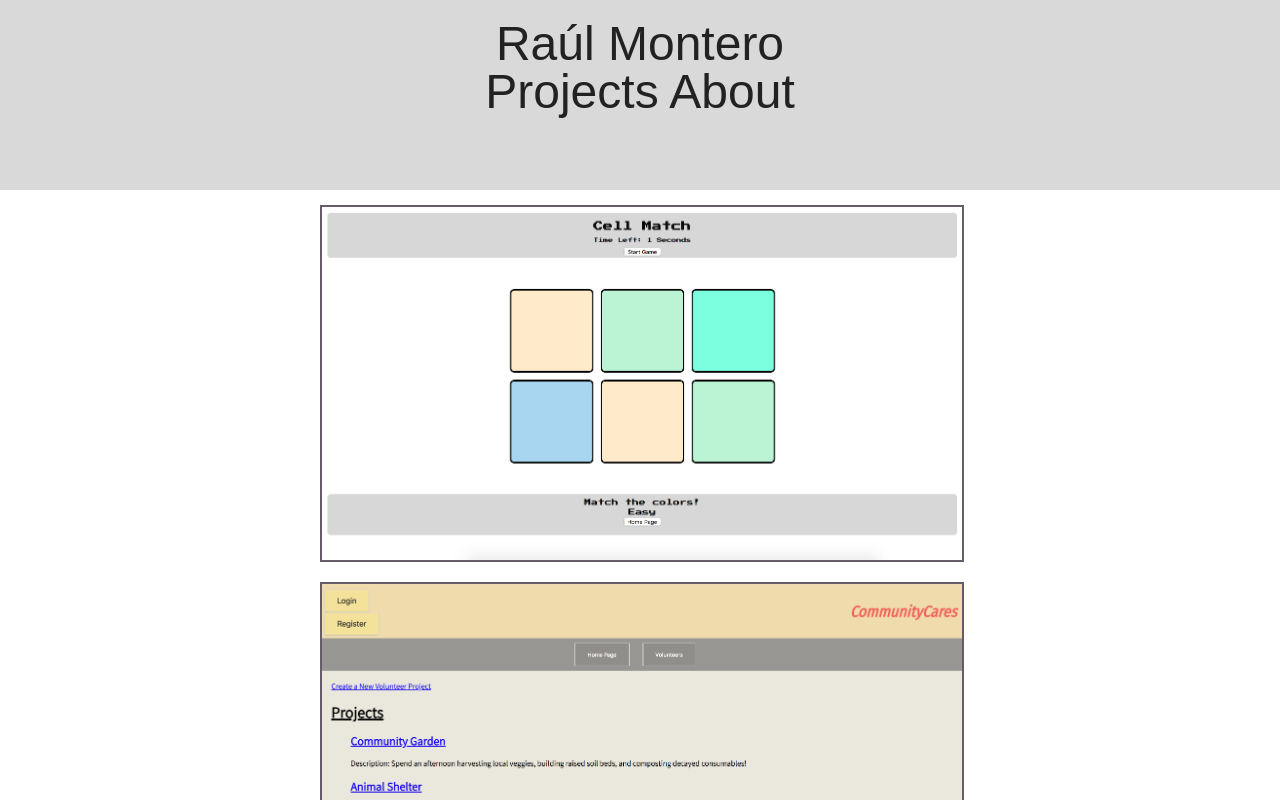
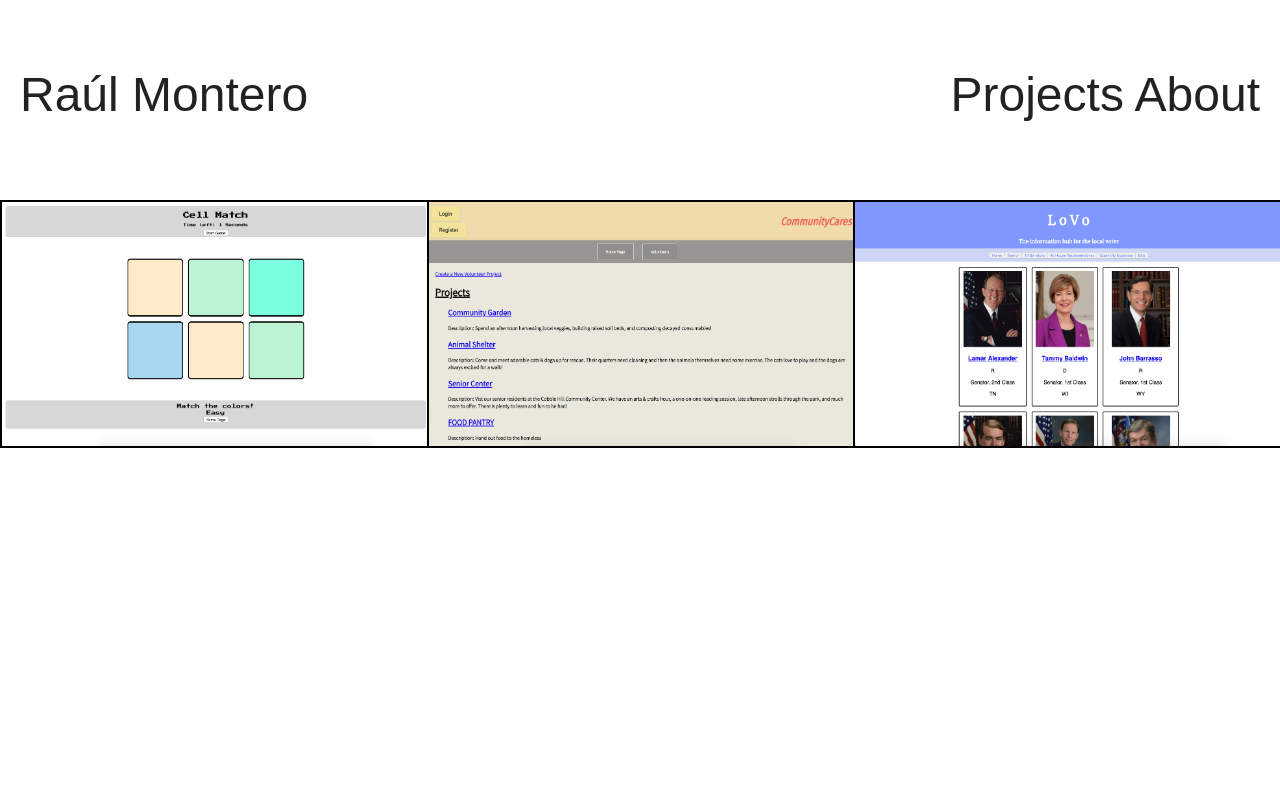
Before and after one commit to brooklynbodega/Portfolio-V2, a React (Create React App) app: page /projects in a window 1280 px wide. Shown: the top 800 px of the page. Built offline with nearby package versions, Linux system fonts and the light colour scheme; a web font is replaced by a local one.

Commit message:
fixed hover styling

```diff
--- a/src/App.css
+++ b/src/App.css
@@ -66,8 +66,11 @@ html {
 /**** HEADER PAGE ****/
 
 .Header {
-  background-color: rgb(218, 217, 217);
+  /* background-color: rgb(218, 217, 217); */
   color: rgb(34, 34, 34);
+  display: flex;
+  justify-content: space-between;
+  align-items: center;
   font-size: 3em;
   height: 150px;
   padding: 20px;
@@ -81,6 +84,7 @@ html {
 
  .Header a:hover {
   text-decoration: underline;
+  color: rgb(205, 205, 205);
  }
 
  /**** END HEADER PAGE ****/
@@ -88,15 +92,16 @@ html {
  /**** PROJECTS PAGE ****/
 
  .Projects-Wrapper {
+  display: flex;
   font-size: 2em;
+  margin-top: 10px;
   text-align: center;
  }
 
  .projects {
-  height: 50%;
+  min-height: 50%;
   width: 50%;
   margin: 0 auto;
-  margin-top: 15px;
   position: relative;
  }
 
@@ -115,21 +120,23 @@ html {
 }
 
 .project-image {
-  border: solid rgb(103, 91, 106) 2px;
+  border: solid rgb(0, 0, 0) 2px;
   /* box-shadow: 0 8px 6px -6px black; */
   height: 100%;
   width: 100%;
 }
 
+
 .description {
-  background: rgba(0, 0, 0, .5);
-  border: solid rgba(0, 0, 0, .5) 2px;
+  background: rgba(0, 0, 0, .8);
+  border: solid rgba(0, 0, 0, .8) 2px;
   bottom: 0;
   color: rgb(255, 255, 255);
   height: 100%;
   width: auto;
-  margin-top: 15px;
+  /* margin-top: 15px; */
   opacity: 0;
+  top: 0;
   padding-left: 20px;
   position: absolute;
   text-align: left;
@@ -160,13 +167,17 @@ html {
 
 #bio {
   padding: 10px;
+  font-size: 2em;
 }
 
 #social-links img {
-  box-shadow: 0 8px 6px -6px black;
   height: 50pt;
   width: 50pt;
   margin-right: 10px;
 }
 
+#social-links img:hover {
+  box-shadow: 0 8px 6px -6px black;
+}
+
 /**** END ABOUT PAGE ****/
--- a/src/App.js
+++ b/src/App.js
@@ -11,6 +11,7 @@ class App extends Component {
       <Router>
         <div className="Portfolio">
           <Header />
+            <Route exact path="/" component={Projects}/>
             <Route exact path="/projects" component={Projects}/>
             <Route exact path="/about" component={About}/>
         </div>
--- a/src/Components/Header.js
+++ b/src/Components/Header.js
@@ -6,15 +6,17 @@ class Header extends Component {
   render() {
     return (
       <div className="Header">
-        <p>
-          Raúl Montero
-        </p>
+      <div className="header-title">
+        Raúl Montero
+      </div>
+      <div className="nav">
         <Link to='/projects' >
-       Projects
+          Projects
         </Link><span> </span>
         <Link to='/about'>
-       About
+          About
         </Link>
+        </div>
       </div>
     )
   }
```
